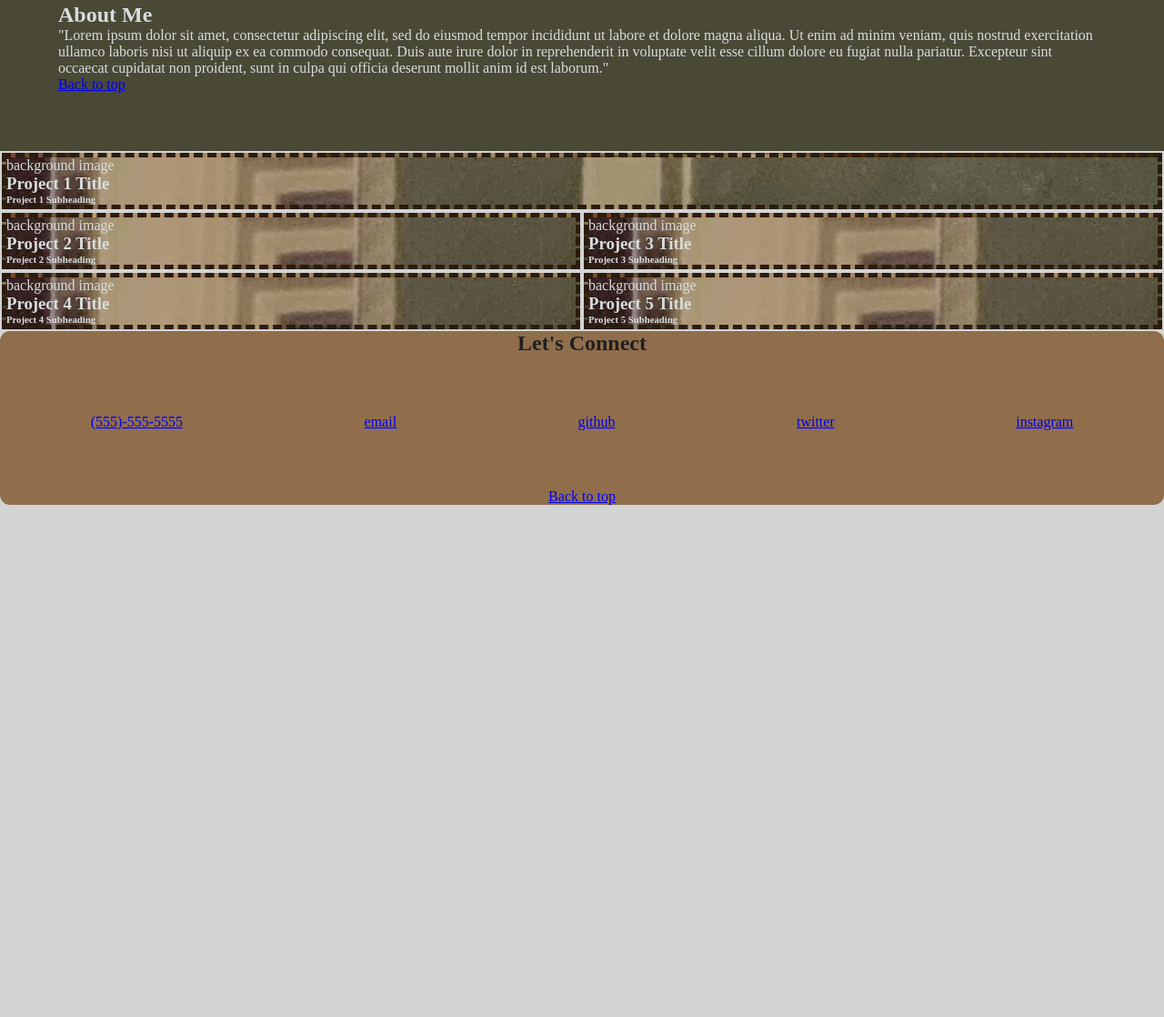
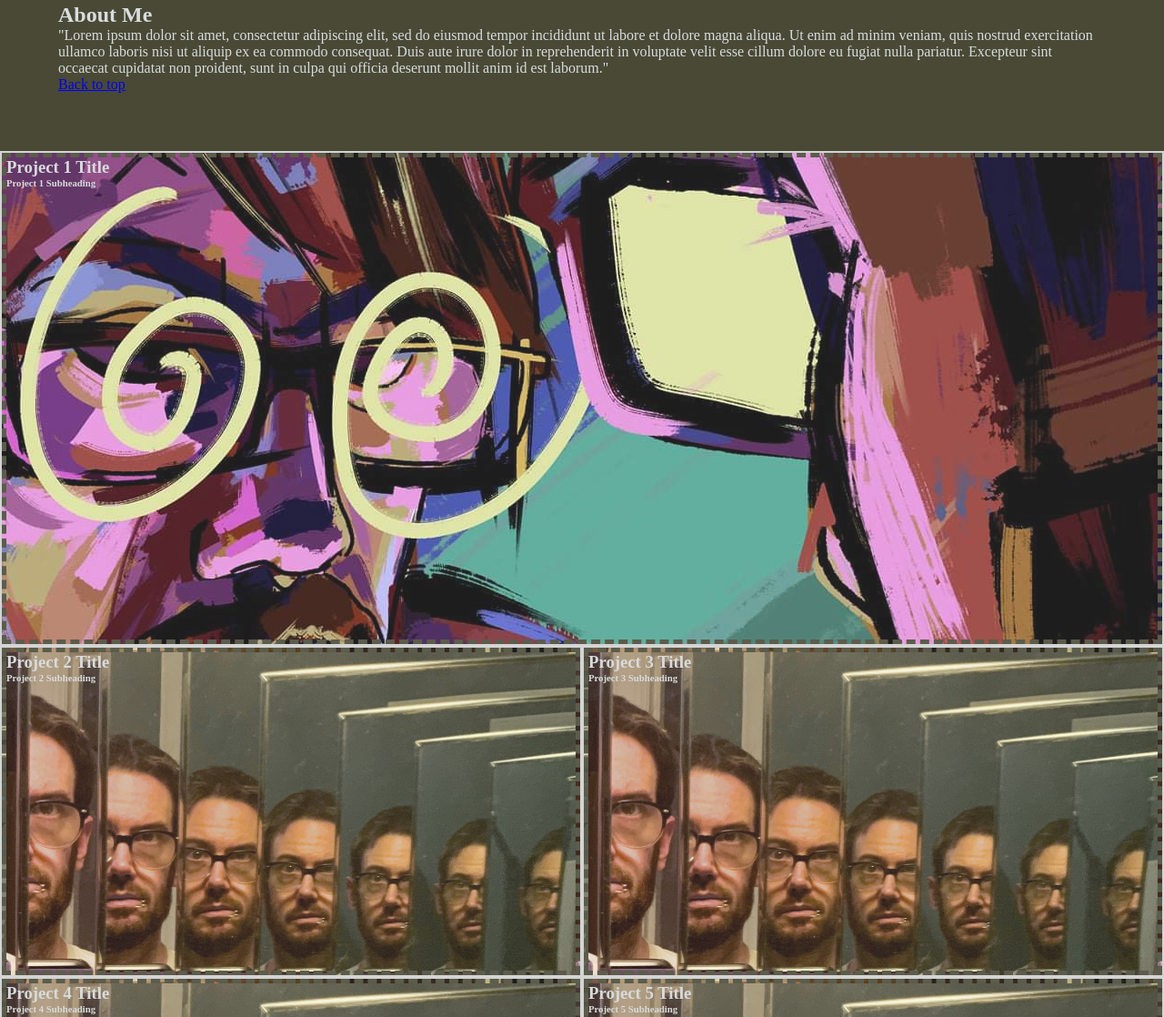
Before and after one commit to blchase215/Developer-Portfolio, a plain HTML site: page index.html in a window 1280 px wide. Shown: the part 984-2102 px from the top of the page at 91% size. Before the commit the page ends 1539 px from the top, so only its background shows below. Drawn offline with Linux system fonts and the light colour scheme.

Commit message:
flexbox item styling

```diff
--- a/assets/style.css
+++ b/assets/style.css
@@ -158,16 +158,31 @@ nav ul li {
     background-color: var(--gurkha);
 }
 
+/* .backgroundImage {
+    background-image: url("../assets/images/profile2.jpg");
+    background-size: cover;
+    background-position: 100%;
+    opacity: 86%;
+} */
+
+.card {
+
+}
+
 .proj-1 {
     width: 100%;
     flex-wrap: wrap;
     border-style: dashed;
     border-width: 5px;
-    border-color: var(--onion);
+    border-color: var(--kelp);
     flex-grow: 2;
     margin: 2px;
-    background-image: url("../assets/images/profile2.jpg");
     color: var(--text);
+    background-image: url("../assets/images/profile3.jpg");
+    background-size: fill;
+    background-position: 100%;
+    opacity: 86%;
+    height: 540px;
 }
 
 .proj-2 {
@@ -177,12 +192,16 @@ nav ul li {
     flex-wrap: wrap;
     border-style: dashed;
     border-width: 5px;
-    border-color: var(--onion);
+    border-color: var(--kelp);
     flex-grow: 1;
     width: 49%;
     margin: 2px;
+    justify-content: space-between;
     background-image: url("../assets/images/profile2.jpg");
-    justify-content: space-between;
+    background-size: cover;
+    background-position: fill;
+    opacity: 86%;
+    height: 360px;
 }
 
 #contact {
--- a/index.html
+++ b/index.html
@@ -54,30 +54,35 @@
             <!-- style with flexbox -->
             <section id="work">
                 <div class="proj-1">
-                    <figure>background image</figure>
+                    <section class="card">
                         <h3>Project 1 Title</h3>
                         <h6>Project 1 Subheading</h6>
+                    </section>
                 </div>
 
                 <div class="proj-2">
-                    <figure>background image</figure>
+                    <section class="card">
                         <h3>Project 2 Title</h3>
                         <h6>Project 2 Subheading</h6>
+                    </section>
                 </div>
                 <div class="proj-2">
-                    <figure>background image</figure>
+                    <section class="card">
                         <h3>Project 3 Title</h3>
                         <h6>Project 3 Subheading</h6>
+                    </section>
                 </div>
                 <div class="proj-2">
-                    <figure>background image</figure>
+                    <section class="card">
                         <h3>Project 4 Title</h3>
                         <h6>Project 4 Subheading</h6>
+                    </section>
                 </div>
                 <div class="proj-2">
-                    <figure>background image</figure>
+                    <section class="card">
                         <h3>Project 5 Title</h3>
                         <h6>Project 5 Subheading</h6>
+                    </section>
                 </div>
             </section>
 
```
Also changed, not shown: assets/images/Profile3.JPG (added). Lines whose indentation alone changed are shown as unchanged.
